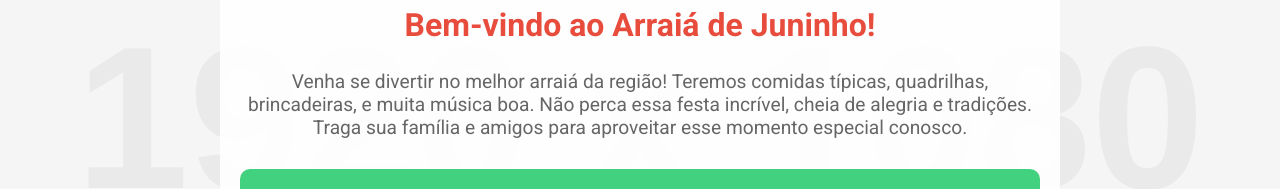
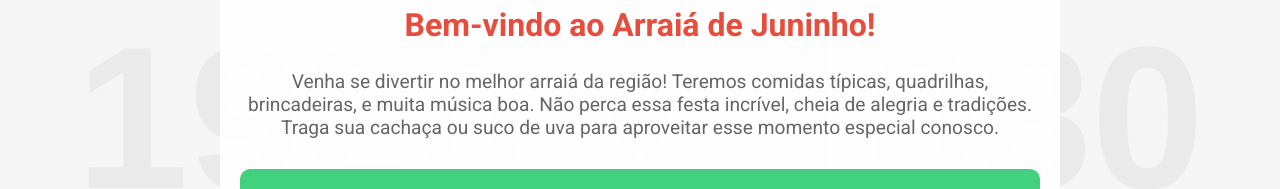
Before and after one commit to mdmdias/pizzazinha, a plain HTML site: page index.html in a window 1280 px wide. Shown: the part 266-455 px from the top of the page. Drawn offline with Linux system fonts and the light colour scheme; placeholder pictures from the web are drawn by us.

Commit message:
Update index.html

```diff
--- a/index.html
+++ b/index.html
@@ -162,8 +162,8 @@
                 <h2>Bem-vindo ao Arraiá de Juninho!</h2>
                 <p class="description">
                     Venha se divertir no melhor arraiá da região! Teremos comidas típicas, quadrilhas, brincadeiras, e
-                    muita música boa. Não perca essa festa incrível, cheia de alegria e tradições. Traga sua família e
-                    amigos para aproveitar esse momento especial conosco.
+                    muita música boa. Não perca essa festa incrível, cheia de alegria e tradições. Traga sua cachaça ou suco de uva
+                    para aproveitar esse momento especial conosco.
                 </p>
             </section>
             <section class="tickets">
```
